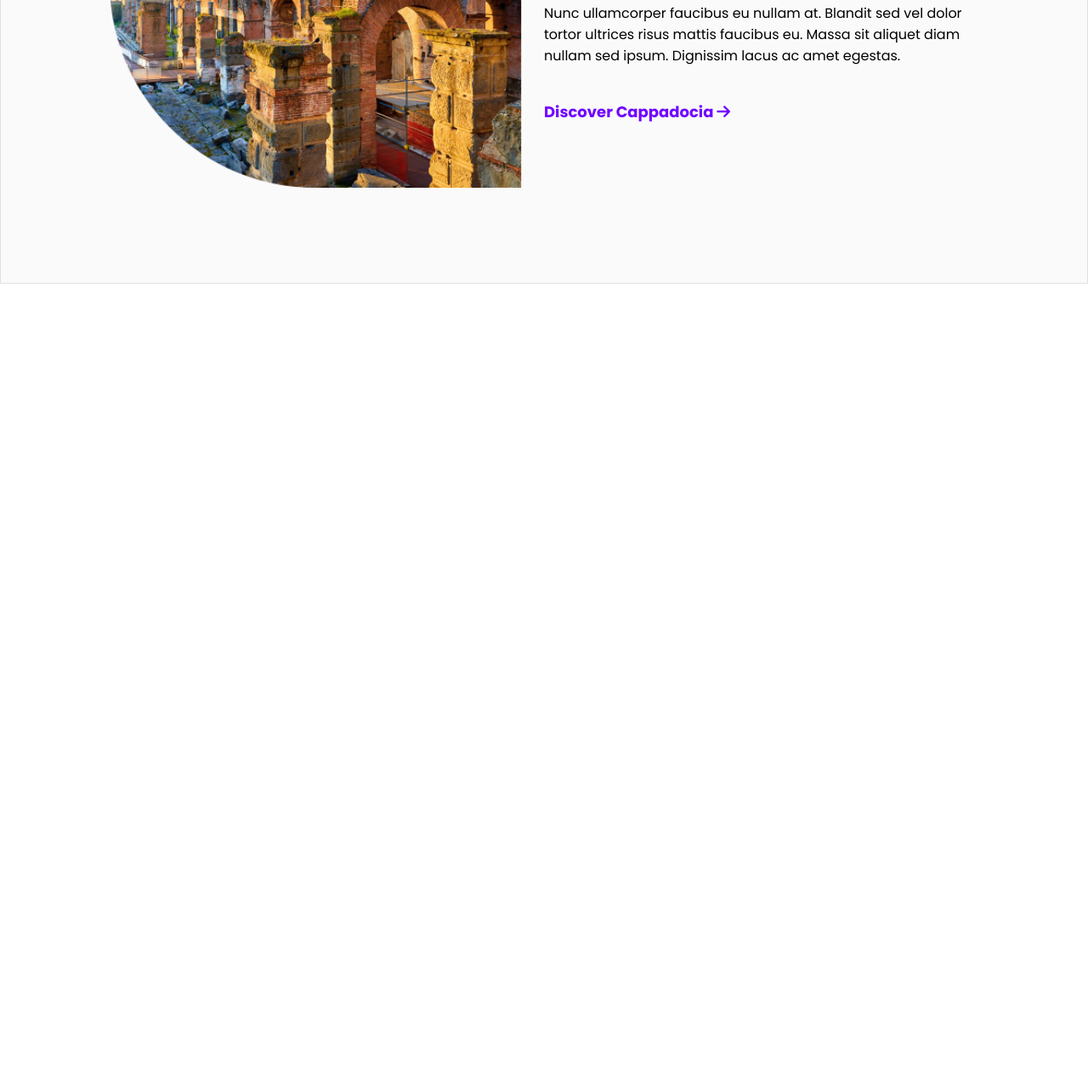
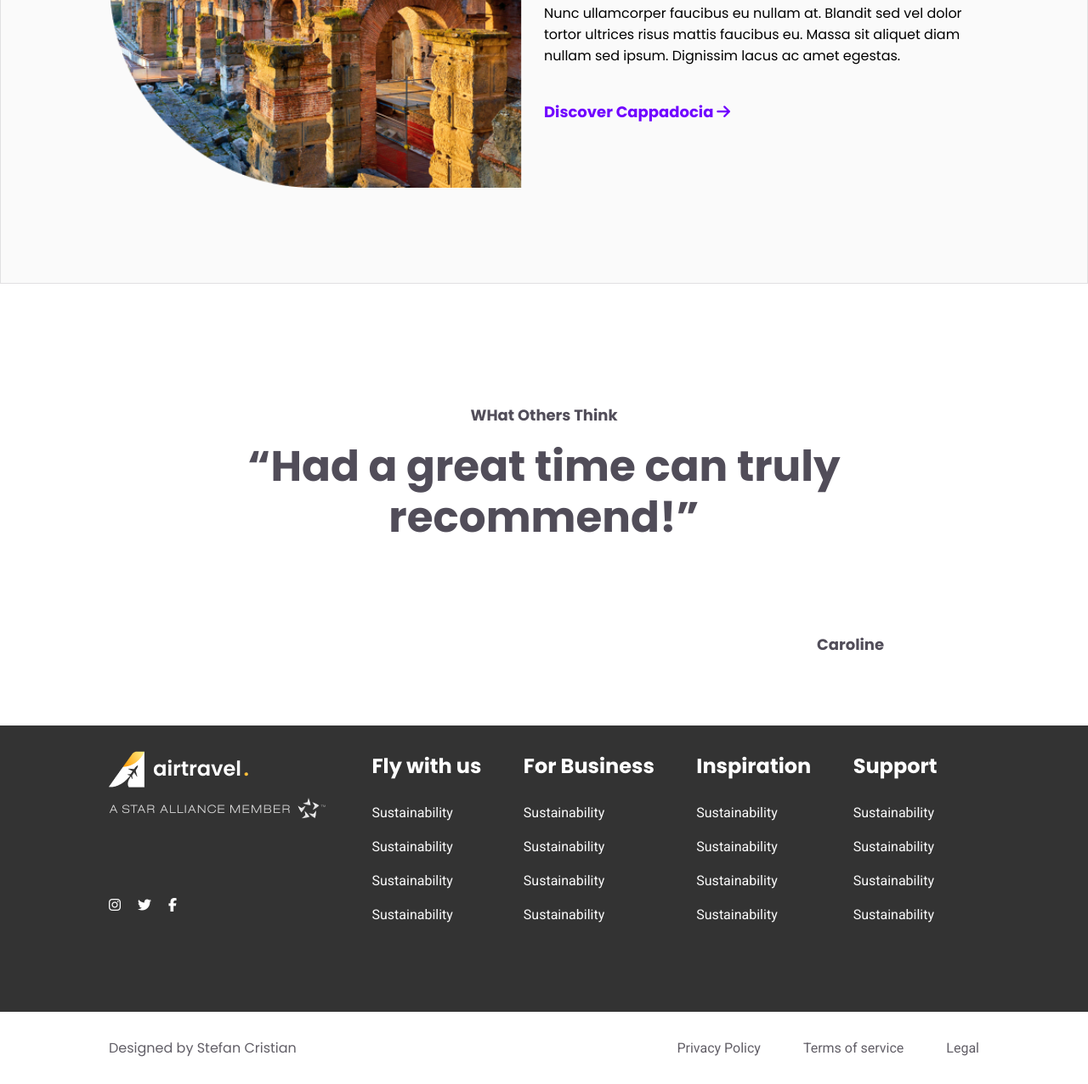
Before and after one commit to kushal-rajkarnikar/website_travel, a plain HTML site: page index.html in a window 1280 px wide. Shown: the part 3202-4478 px from the top of the page at 85% size. Before the commit the page ends 3536 px from the top, so only its background shows below. Drawn offline with Linux system fonts and the light colour scheme.

Commit message:
footer done

```diff
--- a/index.html
+++ b/index.html
@@ -174,6 +174,140 @@
         </div>
       </div>
     </section>
+
+    <section id="testimonials">
+      <div class="container">
+        <div class="testimonial-block">
+          <small> WHat Others Think </small>
+          <h2>“Had a great time can truly recommend!”</h2>
+          <small class="author"> Caroline</small>
+        </div>
+      </div>
+    </section>
+
+    <footer>
+      <div class="container">
+        <div class="footer-flex">
+          <div class="footer-block">
+            <a href="#">
+              <img src="logo white.png" alt="" />
+            </a>
+            <br />
+            <img src="star-alliance-member.png" alt="" />
+            <br />
+            <ul class="social-media">
+              <li>
+                <a href="#">
+                  <i class="fa-brands fa-instagram"></i>
+                </a>
+              </li>
+              <li>
+                <a href="#">
+                  <i class="fa-brands fa-twitter"></i>
+                </a>
+              </li>
+              <li>
+                <a href="#">
+                  <i class="fa-brands fa-facebook-f"></i>
+                </a>
+              </li>
+            </ul>
+          </div>
+
+          <div class="footer-block">
+            <h2>Fly with us</h2>
+            <ul>
+              <li>
+                <a href="#">Sustainability</a>
+              </li>
+              <li>
+                <a href="#">Sustainability</a>
+              </li>
+              <li>
+                <a href="#">Sustainability</a>
+              </li>
+              <li>
+                <a href="#">Sustainability</a>
+              </li>
+            </ul>
+          </div>
+
+          <div class="footer-block">
+            <h2>For Business</h2>
+            <ul>
+              <li>
+                <a href="#">Sustainability</a>
+              </li>
+              <li>
+                <a href="#">Sustainability</a>
+              </li>
+              <li>
+                <a href="#">Sustainability</a>
+              </li>
+              <li>
+                <a href="#">Sustainability</a>
+              </li>
+            </ul>
+          </div>
+
+          <div class="footer-block">
+            <h2>Inspiration</h2>
+            <ul>
+              <li>
+                <a href="#">Sustainability</a>
+              </li>
+              <li>
+                <a href="#">Sustainability</a>
+              </li>
+              <li>
+                <a href="#">Sustainability</a>
+              </li>
+              <li>
+                <a href="#">Sustainability</a>
+              </li>
+            </ul>
+          </div>
+
+          <div class="footer-block">
+            <h2>Support</h2>
+            <ul>
+              <li>
+                <a href="#">Sustainability</a>
+              </li>
+              <li>
+                <a href="#">Sustainability</a>
+              </li>
+              <li>
+                <a href="#">Sustainability</a>
+              </li>
+              <li>
+                <a href="#">Sustainability</a>
+              </li>
+            </ul>
+          </div>
+        </div>
+      </div>
+      <div class="footer-bottom">
+        <div class="container">
+          <div class="flex">
+            <div>Designed by Stefan Cristian</div>
+            <div>
+              <ul class="flex">
+                <li>
+                  <a href="#"> Privacy Policy </a>
+                </li>
+                <li>
+                  <a href="#"> Terms of service </a>
+                </li>
+                <li>
+                  <a href="#"> Legal </a>
+                </li>
+              </ul>
+            </div>
+          </div>
+        </div>
+      </div>
+    </footer>
     <!-- FontAwesome-->
     <script
       src="https://kit.fontawesome.com/b3bbdfc294.js"
--- a/styles.css
+++ b/styles.css
@@ -238,3 +238,118 @@ section#cities h2 {
   text-decoration: none;
   display: inline-block;
 }
+
+#testimonials {
+  text-align: center;
+  padding-top: 125px;
+  padding-bottom: 125px;
+}
+
+#testimonials .author {
+  float: right;
+}
+
+.testimonial-block {
+  max-width: 800px;
+  margin-left: auto;
+  margin-right: auto;
+}
+
+.testimonial-block small{
+  color: #514D59;
+text-align: center;
+font-size: 18px;
+font-style: normal;
+font-weight: 600;
+line-height: 60px; /
+}
+
+#testimonials h2{
+  color: #514D59;
+text-align: center;
+font-size: 50px;
+font-style: normal;
+font-weight: 600;
+line-height: 60px;
+}
+
+footer{
+  background: #333333;
+  padding-top: 30px;
+  /* padding-bottom: 80px; */
+}
+
+.social-media{
+  list-style-type: none;
+  display: flex;
+  margin-top: 75px;
+}
+
+.social-media li a{
+  padding: 10px;
+  color: white;
+  text-decoration: none;
+}
+
+.social-media li:first-child a{
+  padding-left: 0;
+}
+
+footer a{
+  color: #FAFAFA;
+text-decoration: none;
+font-family: Roboto;
+font-size: 16px;
+font-style: normal;
+font-weight: 400;
+line-height: normal;
+}
+
+.footer-flex{
+  display: flex;
+}
+
+.footer-block{
+  flex-grow: 1;
+}
+
+footer ul{
+  list-style-type: none;
+}
+
+footer ul li {
+  margin-bottom: 15px;
+}
+
+footer ul li a{
+  text-decoration: none;
+  color: a;
+}
+
+footer{
+  color: white;
+}
+
+footer h2{
+  margin-bottom: 25px;
+}
+
+.footer-bottom{
+  background: white;
+  padding-top: 30px;
+  padding-bottom: 30px;
+}
+
+footer .footer-bottom ul li{
+  margin-bottom: 0;
+}
+
+footer .footer-bottom ul li a{
+  color: #625F67;
+  padding-left: 50px;
+}
+
+footer .footer-bottom{
+ color: #625F67;
+ margin-top: 87px;
+}
```
Also changed, not shown: star-alliance-member.png (added).
